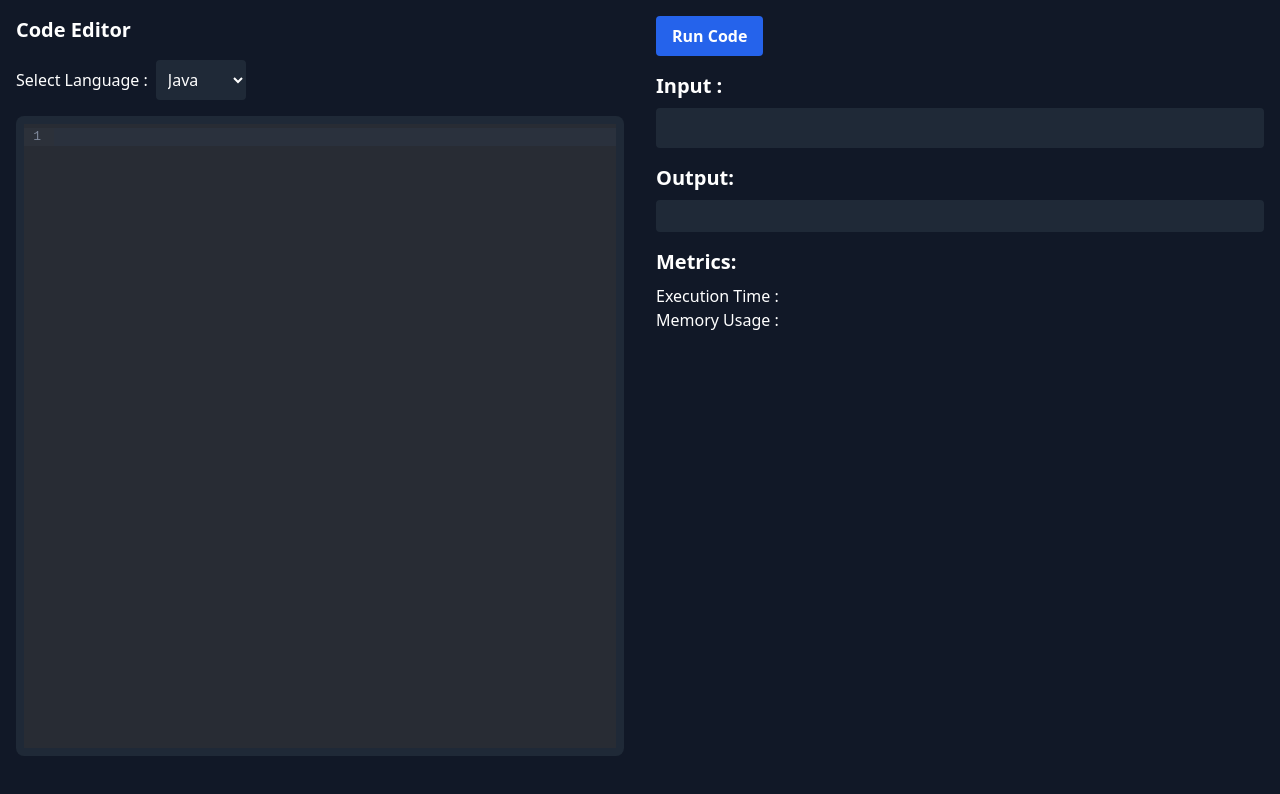
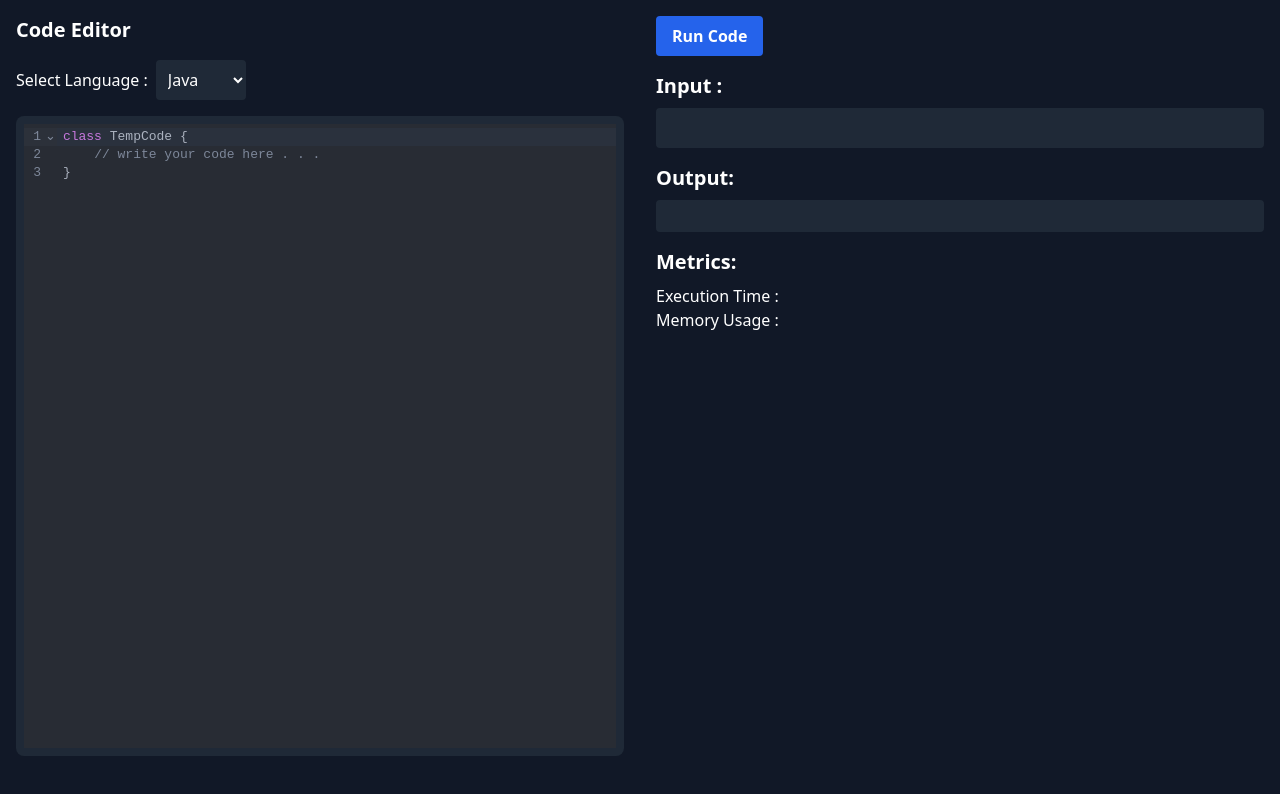
Before and after one commit to bimanTheCoderBoy/Tally-Backend, a React (Vite) app in the folder client/: page / in a window 1280 px wide. Shown: the top 794 px of the page. Built offline with nearby package versions, Linux system fonts and the light colour scheme.

Commit message:
commited

```diff
--- a/client/src/components/CodingPlayground.jsx
+++ b/client/src/components/CodingPlayground.jsx
@@ -8,12 +8,6 @@ import { autocompletion, completeFromList } from '@codemirror/autocomplete';
 import { closeBrackets } from '@codemirror/autocomplete';
 
 function CodingPlayground() {
-  const [code, setCode] = useState((''));
-  // const [code, setCode] = useState(boilerplateCode('java'));
-  const [language, setLanguage] = useState('java'); // Default to java
-  const [input, setInput] = useState(''); // New state for user input
-  const [output, setOutput] = useState('');
-  const [metrics, setMetrics] = useState({ time: '', memory: '' });
 
 
   const boilerplateCode = (lang) => {
@@ -24,12 +18,21 @@ function CodingPlayground() {
 }`;
       case 'cpp':
         return `class TempCode {
-    // write your code here . . .
+  // write your code here . . .
 };`;
       default:
         return '';
     }
   };
+
+
+  // const [code, setCode] = useState((''));
+  const [code, setCode] = useState(boilerplateCode('java'));
+  const [language, setLanguage] = useState('java'); // Default to java
+  const [input, setInput] = useState(''); // New state for user input
+  const [output, setOutput] = useState('');
+  const [metrics, setMetrics] = useState({ time: '', memory: '' });
+
 
   const runCode = () => {
     // console.log(code);
@@ -67,7 +70,7 @@ function CodingPlayground() {
   const handleLanguageChange = (event) => {
     const selectedLanguage = event.target.value;
     setLanguage(selectedLanguage);
-    // setCode(boilerplateCode(selectedLanguage)); // Reset boilerplate code on language change
+    setCode(boilerplateCode(selectedLanguage)); // Reset boilerplate code on language change
   };
 
   const getLanguageExtension = (lang) => {
```
